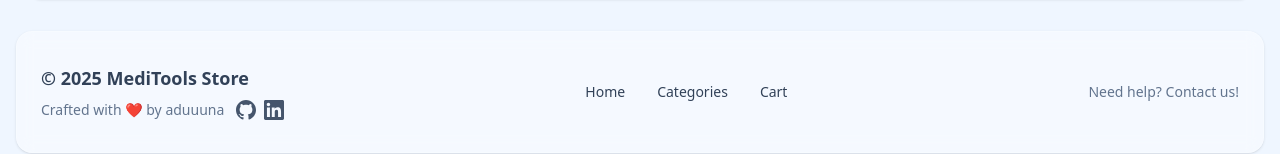
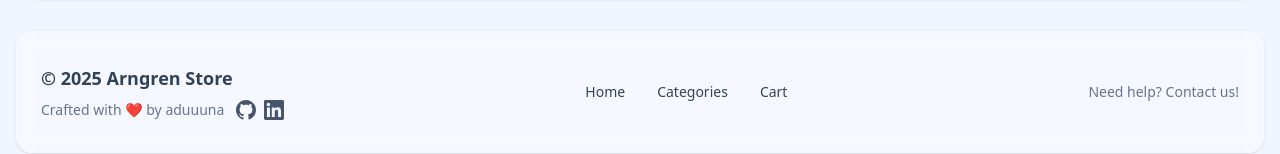
Before and after one commit to aduuuna/Arngren-Store, a Next.js app in the folder store-app/: page /cart in a window 1280 px wide. Shown: the part 507-661 px from the top of the page. Built offline with nearby package versions, Linux system fonts and the light colour scheme.

Commit message:
backdrop blur

```diff
--- a/store-app/src/app/cart/page.tsx
+++ b/store-app/src/app/cart/page.tsx
@@ -180,7 +180,7 @@ export default function CartPage() {
         <footer className="bg-white/40 backdrop-blur-sm border border-white/20 text-slate-700 py-8 rounded-2xl shadow-sm">
           <div className="max-w-7xl mx-auto px-6 flex flex-col items-center gap-6 md:flex-row md:justify-between">
             <div className="text-center md:text-left">
-              <p className="font-bold text-lg">© 2025 MediTools Store</p>
+              <p className="font-bold text-lg">© 2025 Arngren Store</p>
               <div className="text-sm text-slate-500 flex items-center justify-center md:justify-start mt-2">
                 <span>Crafted with ❤️ by aduuuna</span>
                 <a
--- a/store-app/src/app/categories/[slug]/page.tsx
+++ b/store-app/src/app/categories/[slug]/page.tsx
@@ -149,7 +149,7 @@ export default async function CategoryPage({ params }: CategoryPageProps) {
         <footer className="bg-white/40 backdrop-blur-sm border border-white/20 text-slate-700 py-8 rounded-2xl shadow-sm">
           <div className="max-w-7xl mx-auto px-6 flex flex-col items-center gap-6 md:flex-row md:justify-between">
             <div className="text-center md:text-left">
-              <p className="font-bold text-lg">© 2025 MediTools Store</p>
+              <p className="font-bold text-lg">© 2025 Arngren Store</p>
               <div className="text-sm text-slate-500 flex items-center justify-center md:justify-start mt-2">
                 <span>Crafted with ❤️ by aduuuna</span>
                 <a
--- a/store-app/src/app/categories/page.tsx
+++ b/store-app/src/app/categories/page.tsx
@@ -110,7 +110,7 @@ export default function CategoriesPage() {
         <footer className="bg-white/40 backdrop-blur-sm border border-white/20 text-slate-700 py-8 rounded-2xl shadow-sm">
           <div className="max-w-7xl mx-auto px-6 flex flex-col items-center gap-6 md:flex-row md:justify-between">
             <div className="text-center md:text-left">
-              <p className="font-bold text-lg">© 2025 MediTools Store</p>
+              <p className="font-bold text-lg">© 2025 Arngren Store</p>
               <div className="text-sm text-slate-500 flex items-center justify-center md:justify-start mt-2">
                 <span>Crafted with ❤️ by aduuuna</span>
                 <a
--- a/store-app/src/app/globals.css
+++ b/store-app/src/app/globals.css
@@ -12,3 +12,25 @@ body {
   color: var(--color-foreground);
   font-family: system-ui, sans-serif;
 }
+
+@supports not (backdrop-filter: blur()) {
+  .backdrop-blur-sm {
+    background-color: rgba(255, 255, 255, 0.8) !important;
+    backdrop-filter: none !important;
+  }
+}
+
+* {
+  -webkit-font-smoothing: antialiased;
+  -moz-osx-font-smoothing: grayscale;
+}
+
+html {
+  color-scheme: light;
+}
+
+@media screen and (-webkit-min-device-pixel-ratio: 2) {
+  .bg-gradient-to-br {
+    background-attachment: scroll;
+  }
+}
--- a/store-app/src/app/page.tsx
+++ b/store-app/src/app/page.tsx
@@ -183,7 +183,7 @@ export default function HomePage() {
         <footer className="bg-white/40 backdrop-blur-sm border border-white/20 text-slate-700 py-8 rounded-2xl shadow-sm">
           <div className="max-w-7xl mx-auto px-6 flex flex-col items-center gap-6 md:flex-row md:justify-between">
             <div className="text-center md:text-left">
-              <p className="font-bold text-lg">© 2025 MediTools Store</p>
+              <p className="font-bold text-lg">© 2025 Arngren Store</p>
               <div className="text-sm text-slate-500 flex items-center justify-center md:justify-start mt-2">
                 <span>Crafted with ❤️ by aduuuna</span>
                 <a
--- a/store-app/src/app/products/[id]/page.tsx
+++ b/store-app/src/app/products/[id]/page.tsx
@@ -304,7 +304,7 @@ export default function ProductPage({ params }: ProductPageProps) {
         <footer className="bg-white/40 backdrop-blur-sm border border-white/20 text-slate-700 py-8 mt-16 rounded-2xl shadow-sm">
           <div className="max-w-7xl mx-auto px-6 flex flex-col items-center gap-6 md:flex-row md:justify-between">
             <div className="text-center md:text-left">
-              <p className="font-bold text-lg">© 2025 MediTools Store</p>
+              <p className="font-bold text-lg">© 2025 Arngren Store</p>
               <div className="text-sm text-slate-500 flex items-center justify-center md:justify-start mt-2">
                 <span>Developed by aduuuna</span>
                 <a href="https://github.com/aduuuna" target="_blank" rel="noopener noreferrer" className="ml-3 text-slate-600 hover:text-slate-800 transition-colors duration-200 hover:scale-110 transform">
```
